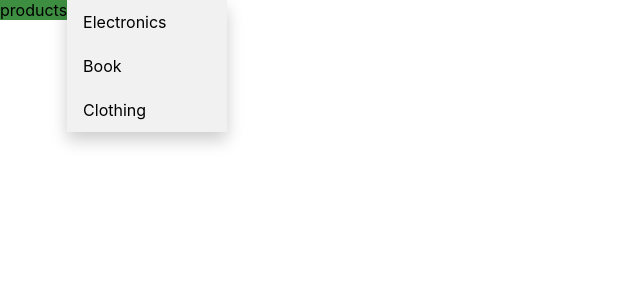
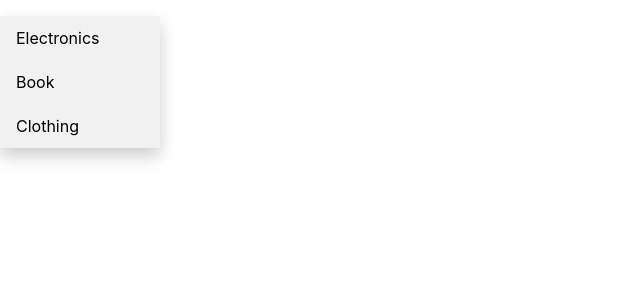
Before and after one commit to orionelectron/categories, a React (Create React App) app: page / in a window 1280 px wide. Shown: the top 300 px of the page, without its empty margins (0-640 px from the left). Built offline with nearby package versions, Linux system fonts and the light colour scheme.

Commit message:
Fixed rough edges with styling

```diff
--- a/src/App.css
+++ b/src/App.css
@@ -22,9 +22,13 @@
   display: block;
 
 }
+.parent{
+  margin: 0;
+  width: 80%;
 
-.dropdown-content  .parent:hover {background-color: #ddd;}
+
+  cursor: pointer;
+}
+.dropdown-content > div:hover {background-color: #ddd;}
 
 .dropdown:hover > .dropdown-content {display: block;}
-
-.dropdown:hover > .parent {background-color: #3e8e41;}
--- a/src/App.js
+++ b/src/App.js
@@ -100,15 +100,16 @@ function SideMenu(props) {
   console.log("DAta", data)
   const parent = data.parent;
   const children = data.foundCats;
+  let isRoot = false;
+  if (props.initial == "products")
+    isRoot = true;
   if (children.length == 0)
-    return <> <div className='parent'> {parent} </div> </>
+    return  <div className='parent'> {parent} </div>
 
-  console.log(parent);
-  console.log(children)
   return (
     <div className="dropdown">
-      <div className='parent'> {parent} </div>
-      <div className="dropdown-content">
+     {!isRoot ? <div className='parent'> {parent} </div> : <></> }
+      <div className="dropdown-content" style={isRoot ? {display: "block"}: {}}>
           {
             children.map((child, index) => {
 
```
